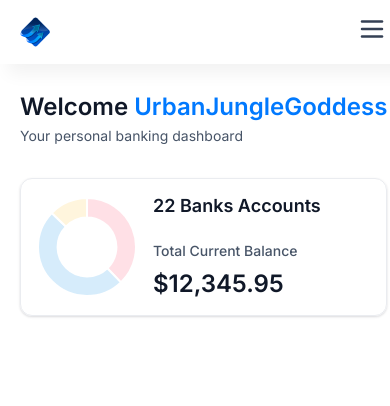
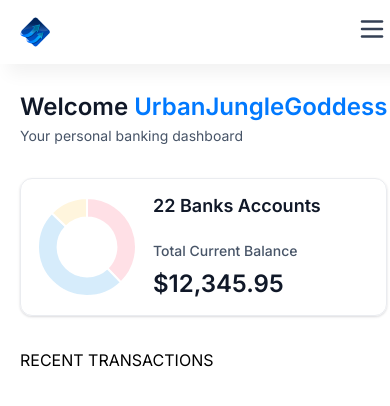
Before and after one commit to urbanjunglegoddess/banking, a Next.js app: page / in a window 390 px wide. Shown: the top 406 px of the page. Built offline with nearby package versions, Linux system fonts and the light colour scheme.

Commit message:
Update Dashboard page to include recent transactions section and modify MobileNav to display footer placeholder

```diff
--- a/app/(root)/page.tsx
+++ b/app/(root)/page.tsx
@@ -21,7 +21,10 @@ const Dashboard= () => {
 
    />
   </header>
+
+  RECENT TRANSACTIONS
 </div>
+
     </section>
   )
 }
--- a/components/MobileNav.tsx
+++ b/components/MobileNav.tsx
@@ -70,7 +70,7 @@ const MobileNav = ({ user }: MobileNavProps) => {
               </nav>
             </SheetClose>
 
-            <Footer user={user} type="mobile" />
+            FOOTER
           </div>
         </SheetContent>
       </Sheet>
```
